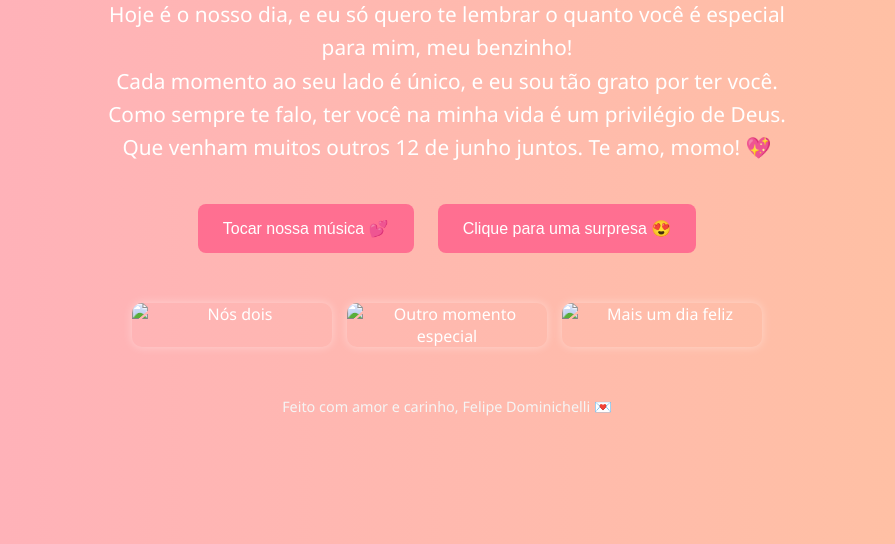
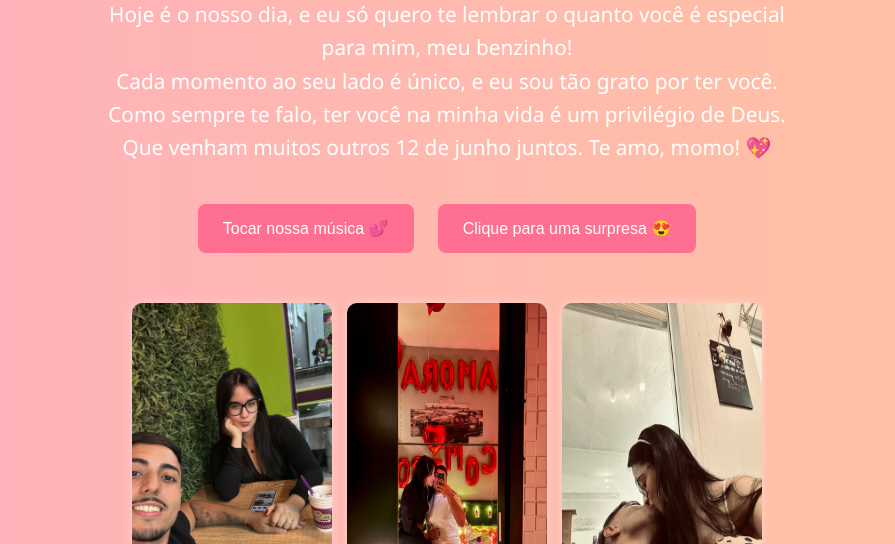
Before and after one commit to fedominichelli/Feliz-dia-dos-namorados-Amor, a plain HTML site: page index.html in a window 1280 px wide. Shown: the part 256-800 px from the top of the page, without its empty margins (193-1088 px from the left). Drawn offline with Linux system fonts and the light colour scheme.

Commit message:
Update index.html

```diff
--- a/index.html
+++ b/index.html
@@ -131,9 +131,9 @@
   </div>
 
   <div class="gallery">
-    <img src="foto1.jpg" alt="Nós dois">
-    <img src="foto2.jpg" alt="Outro momento especial">
-    <img src="foto3.jpg" alt="Mais um dia feliz">
+    <img src="1.jpeg" alt="Nós dois">
+    <img src="2.jpeg" alt="Outro momento especial">
+    <img src="3.jpeg" alt="Mais um dia feliz">
   </div>
 
   <footer>
```
